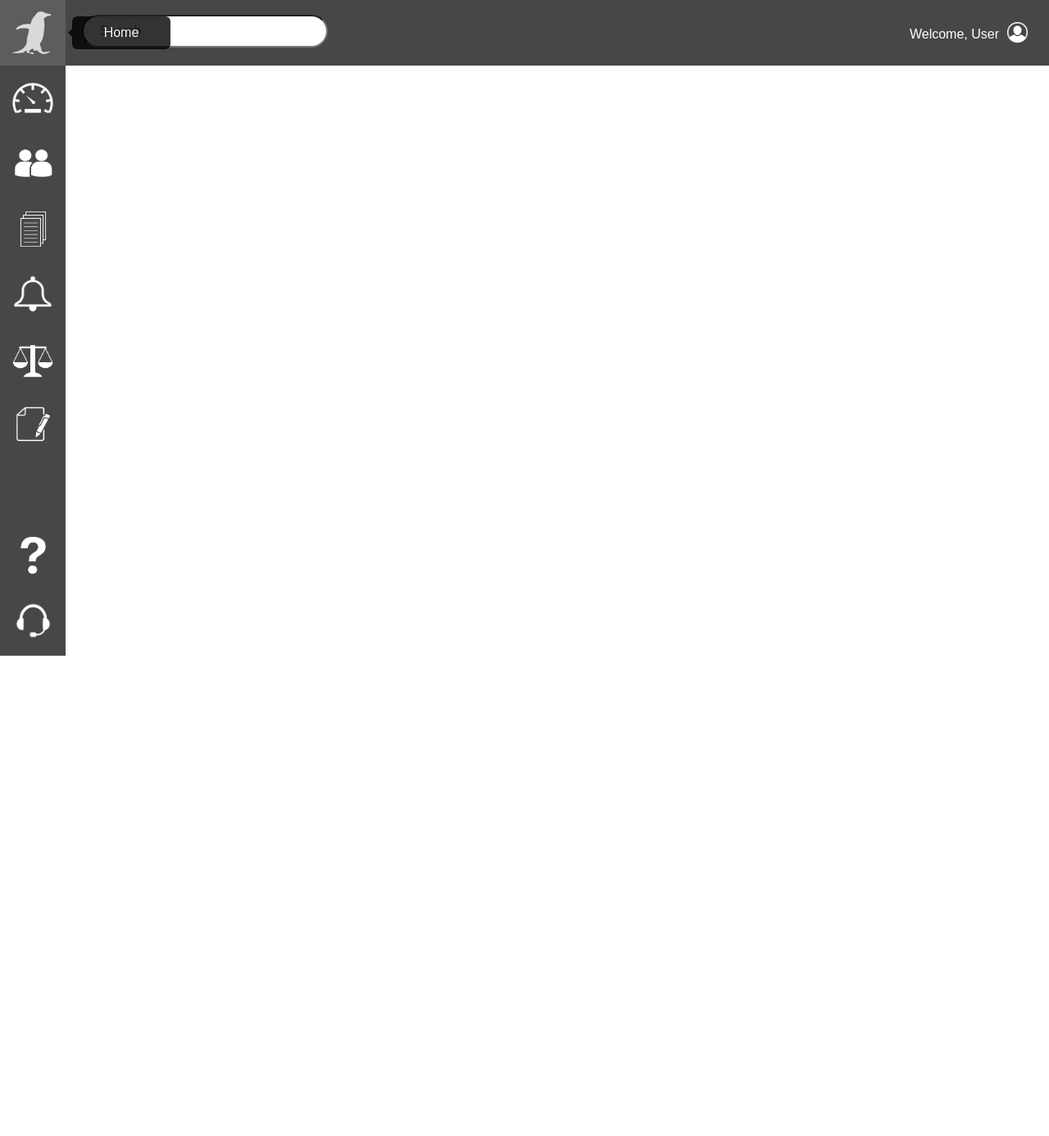
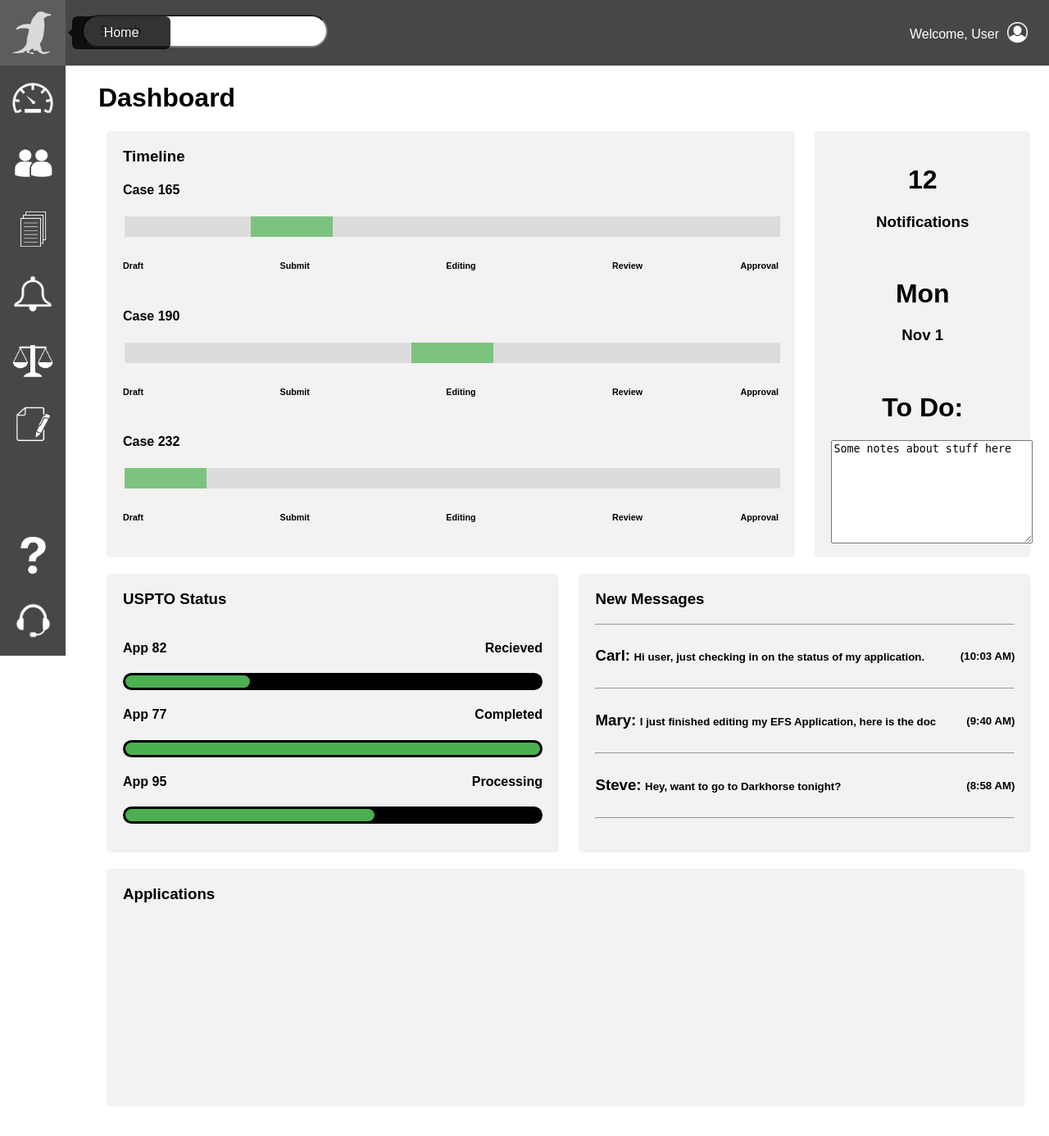
Before and after one commit to thebmw37/capstoneProject, a PHP site: page /mainDashboard.html in a window 1280 px wide. Shown: the whole page at 82% size. Before the commit the page ends 800 px from the top, so only its background shows below. Run offline with PHP 8.4, Linux system fonts and the light colour scheme.

Commit message:
Added Timeline, Notifications, USPTO Status, and New Messages

```diff
--- a/mainDashboard.html
+++ b/mainDashboard.html
@@ -29,5 +29,126 @@
       <a style="position: absolute; bottom: 0px;"><img src="img/contact.png" style="width: 43px; height:45px; margin-top: 15px;"><span class="tooltiptext">Contact</span></a>
     </div>
 
+    <!-- Page Title -->
+    <h1 style="margin-left: 120px;">Dashboard</h1>
+
+    <!-- Timeline -->
+    <div id="timeline" class="module" align="left" style="height: 480px; margin-left: 130px; display: inline-block;">
+      <h3 style="margin-top: 0px;">Timeline</h3>
+
+      <h4>Case 165</h4>
+      <input type="range" min="0" max="100" value="22" class="slider" id="range0"></input>
+      <h6 style="display: inline-block;">Draft</h6>
+      <h6 id="submit0" style="display: inline-block;">Submit</h6>
+      <h6 id="editing0" style="display: inline-block;">Editing</h6>
+      <h6 id="review0" style="display: inline-block;">Review</h6>
+      <h6 id="approval0" style="display: inline-block;">Approval</h6>
+
+      <h4>Case 190</h4>
+      <input type="range" min="0" max="100" value="50" class="slider" id="range0"></input>
+      <h6 style="display: inline-block;">Draft</h6>
+      <h6 id="submit1" style="display: inline-block;">Submit</h6>
+      <h6 id="editing1" style="display: inline-block;">Editing</h6>
+      <h6 id="review1" style="display: inline-block;">Review</h6>
+      <h6 id="approval1" style="display: inline-block;">Approval</h6>
+
+      <h4>Case 232</h4>
+      <input type="range" min="0" max="100" value="0" class="slider" id="range0"></input>
+      <h6 style="display: inline-block;">Draft</h6>
+      <h6 id="submit2" style="display: inline-block;">Submit</h6>
+      <h6 id="editing2" style="display: inline-block;">Editing</h6>
+      <h6 id="review2" style="display: inline-block;">Review</h6>
+      <h6 id="approval2" style="display: inline-block;">Approval</h6>
+
+    </div>
+
+    <!-- Notifications -->
+    <div id="notifications" class="module" align="left" style="height: 480px; margin-left: 20px; display: inline-block; vertical-align: top;">
+
+      <h1 style="text-align: center;">12</h1>
+      <h3 style="text-align: center;">Notifications</h3>
+      <br>
+      <h1 style="text-align: center;">Mon</h1>
+      <h3 style="text-align: center;">Nov 1</h3>
+      <br>
+      <h1 style="text-align: center;">To Do:</h1>
+      <textarea id="w3review" name="w3review" rows="8" cols="28">Some notes about stuff here</textarea>
+
+    </div>
+
+    <!-- USPTO Status Bar -->
+    <div id="status-bar" class="module" align="left" style="height: 300px; margin-left: 130px; margin-top: 20px; display: inline-block;  vertical-align: top;">
+      <h3 style="display: table; margin-top: 0px;">USPTO Status</h3>
+
+      <h4 style="display: inline-block;">App 82</h4><h4 style="float: right; display: inline-block;">Recieved</h4>
+      <div id="progressbar"><div style="width: 30%"></div></div>
+
+      <h4 style="display: inline-block;">App 77</h4><h4 style="float: right; display: inline-block;">Completed</h4>
+      <div id="progressbar"><div style="width: 100%"></div></div>
+
+      <h4 style="display: inline-block;">App 95</h4><h4 style="float: right; display: inline-block;">Processing</h4>
+      <div id="progressbar"><div style="width: 60%"></div></div>
+
+    </div>
+
+    <!-- Messages -->
+    <div id="messages" class="module" align="left" style="height: 300px; margin-left: 20px; margin-top: 20px; display: inline-block;">
+      <h3 style="display: table; margin-top: 0px;">New Messages</h3>
+
+      <hr>
+      <h3 style="display: inline-block;">Carl:</h3>
+      <h5 style="display: inline-block;">Hi user, just checking in on the status of my application.</h5>
+      <h5 style="display: inline-block; float: right;">(10:03 AM)</h5>
+      <hr>
+      <h3 style="display: inline-block;">Mary:</h3>
+      <h5 style="display: inline-block;">I just finished editing my EFS Application, here is the doc</h5>
+      <h5 style="display: inline-block; float: right;">(9:40 AM)</h5>
+      <hr>
+      <h3 style="display: inline-block;">Steve:</h3>
+      <h5 style="display: inline-block;">Hey, want to go to Darkhorse tonight?</h5>
+      <h5 style="display: inline-block; float: right;">(8:58 AM)</h5>
+      <hr>
+
+    </div>
+
+    <!-- Applications -->
+    <div id="applications" class="module" align="left" style="height: 250px; margin-left: 130px; margin-top: 20px; display: table;">
+      <h3 style="margin-top: 0px;">Applications</h3>
+    </div>
+
+    <br><br>
+
+    <!-- Script for resizing page elements -->
+    <script>
+      function resizeElements() {
+        document.getElementById("timeline").style.width = (window.innerWidth / 1.6) + "px";
+        document.getElementById("status-bar").style.width = (window.innerWidth / 2.5) + "px";
+        document.getElementById("messages").style.width = (window.innerWidth / 2.5) + "px";
+        document.getElementById("notifications").style.width = (window.innerWidth / 5.75) + "px";
+        document.getElementById("applications").style.width = (window.innerWidth / 1.185) + "px";
+
+        document.getElementById("submit0").style.marginLeft = (window.innerWidth / 7.9) + "px";
+        document.getElementById("editing0").style.marginLeft = (window.innerWidth / 7.9) + "px";
+        document.getElementById("review0").style.marginLeft = (window.innerWidth / 7.9) + "px";
+        document.getElementById("approval0").style.float = "right";
+
+        document.getElementById("submit1").style.marginLeft = (window.innerWidth / 7.9) + "px";
+        document.getElementById("editing1").style.marginLeft = (window.innerWidth / 7.9) + "px";
+        document.getElementById("review1").style.marginLeft = (window.innerWidth / 7.9) + "px";
+        document.getElementById("approval1").style.float = "right";
+
+        document.getElementById("submit2").style.marginLeft = (window.innerWidth / 7.9) + "px";
+        document.getElementById("editing2").style.marginLeft = (window.innerWidth / 7.9) + "px";
+        document.getElementById("review2").style.marginLeft = (window.innerWidth / 7.9) + "px";
+        document.getElementById("approval2").style.float = "right";
+      }
+    </script>
+
+    <!-- Initial sizing of elements -->
+    <script>resizeElements()</script>
+
+    <!-- Listener to call resizeElements -->
+    <script>window.addEventListener("resize", resizeElements);</script>
+
   </body>
 </html>
--- a/mainDashboardStyleSheet.css
+++ b/mainDashboardStyleSheet.css
@@ -105,3 +105,62 @@ body {
   border-style: solid;
   border-color: transparent black transparent transparent;
 }
+
+.module {
+  border-radius: 5px;
+  background-color: #f2f2f2;
+  padding: 20px;
+}
+
+.slidecontainer {
+  width: 100%;
+}
+
+.slider {
+  -webkit-appearance: none;
+  width: 100%;
+  height: 25px;
+  background: #d3d3d3;
+  outline: none;
+  opacity: 0.7;
+  -webkit-transition: .2s;
+  transition: opacity .2s;
+  display: inline-block;
+}
+
+.slider:hover {
+  opacity: 1;
+}
+
+.slider::-webkit-slider-thumb {
+  -webkit-appearance: none;
+  appearance: none;
+  width: 100px;
+  height: 25px;
+  background: #4CAF50;
+  cursor: pointer;
+}
+
+.slider::-moz-range-thumb {
+  width: 25px;
+  height: 25px;
+  background: #4CAF50;
+  cursor: pointer;
+}
+
+#parentwrap { vertical-align:top; }
+
+#progressbar {
+  background-color: black;
+  border-radius: 13px;
+  /* (height of inner div) / 2 + padding */
+  padding: 3px;
+}
+
+#progressbar>div {
+  background-color: #4CAF50;
+  width: 40%;
+  /* Adjust with JavaScript */
+  height: 15px;
+  border-radius: 10px;
+}
```
Also changed, not shown: 2 other files.
